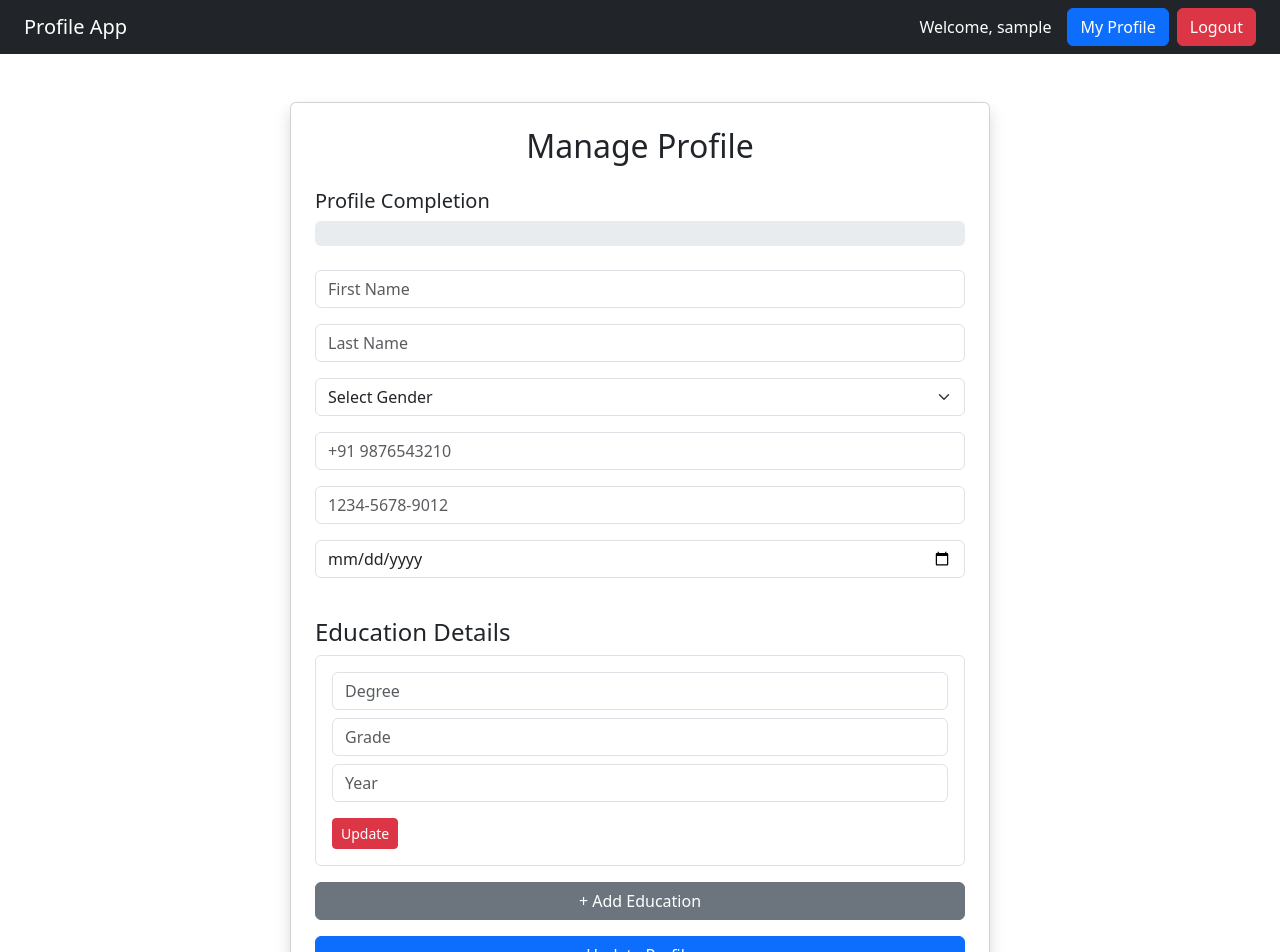
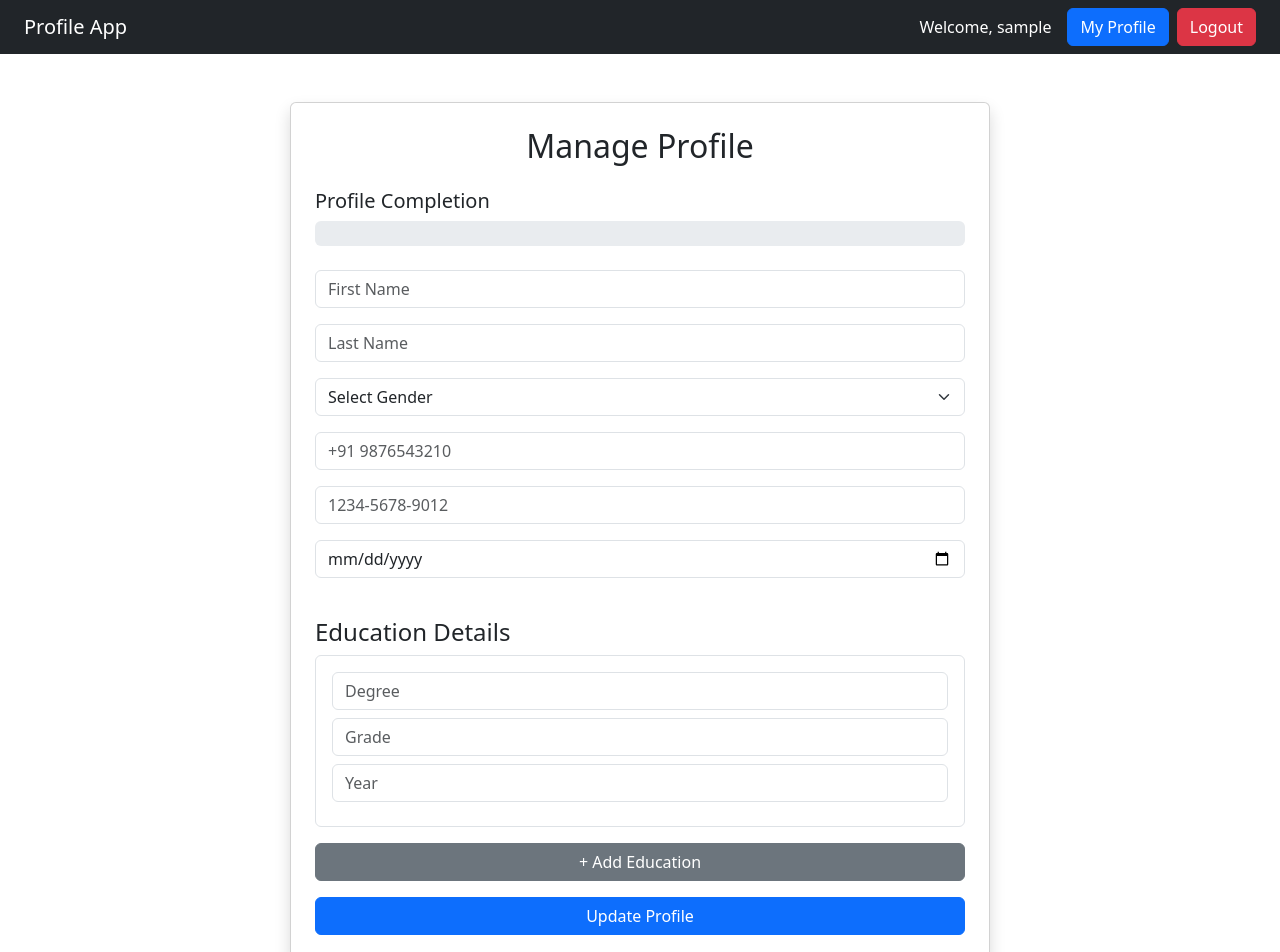
Before and after one commit to PranayHazra-007/Authentication, a React app: page /home/profile in a window 1280 px wide. Shown: the top 952 px of the page. Built offline with nearby package versions, Linux system fonts and the light colour scheme; sample sign-in values are in the browser's storage; the HTML template or start-up script is replaced by a standard one.

Commit message:
Routing Authenticatin

```diff
--- a/src/pages/MyProfile.jsx
+++ b/src/pages/MyProfile.jsx
@@ -125,6 +125,7 @@ const MyProfile = () => {
       ...currentUser,
       profile,
     };
+    console.log("Updated Current User:", updatedCurrent);
 
     localStorage.setItem(
       "currentUser",
@@ -146,14 +147,6 @@ const MyProfile = () => {
     );
 
     toast.success("Profile Updated Successfully");
-  };
-  const updateEducation = (index) => {
-    const users = JSON.parse(localStorage.getItem("users")) || [];
-     const updatedCurrentUser = { ...currentUser, profile, };
-     localStorage.setItem( "currentUser", JSON.stringify(updatedCurrentUser) );
-     const updatedUsers = users.map((user) => { if (user.email === currentUser.email) { return { ...user, profile, }; } return user; });
-      localStorage.setItem( "users", JSON.stringify(updatedUsers) );
-       toast.success(`Education ${index + 1} Updated Successfully`);
   };
 
   return (
@@ -320,16 +313,6 @@ const MyProfile = () => {
             </small>
 
 
-            {profile.education.length > 0 && (
-              <button
-                className="btn btn-danger btn-sm mt-2"
-                onClick={() => updateEducation(index)}
-              >
-                Update
-              </button>
-            )}
-
-
             {profile.education.length > 1 && (
               <button
                 className="btn btn-danger btn-sm mt-2"
```
Also changed, not shown: src/App.jsx (+7 -10 lines).
